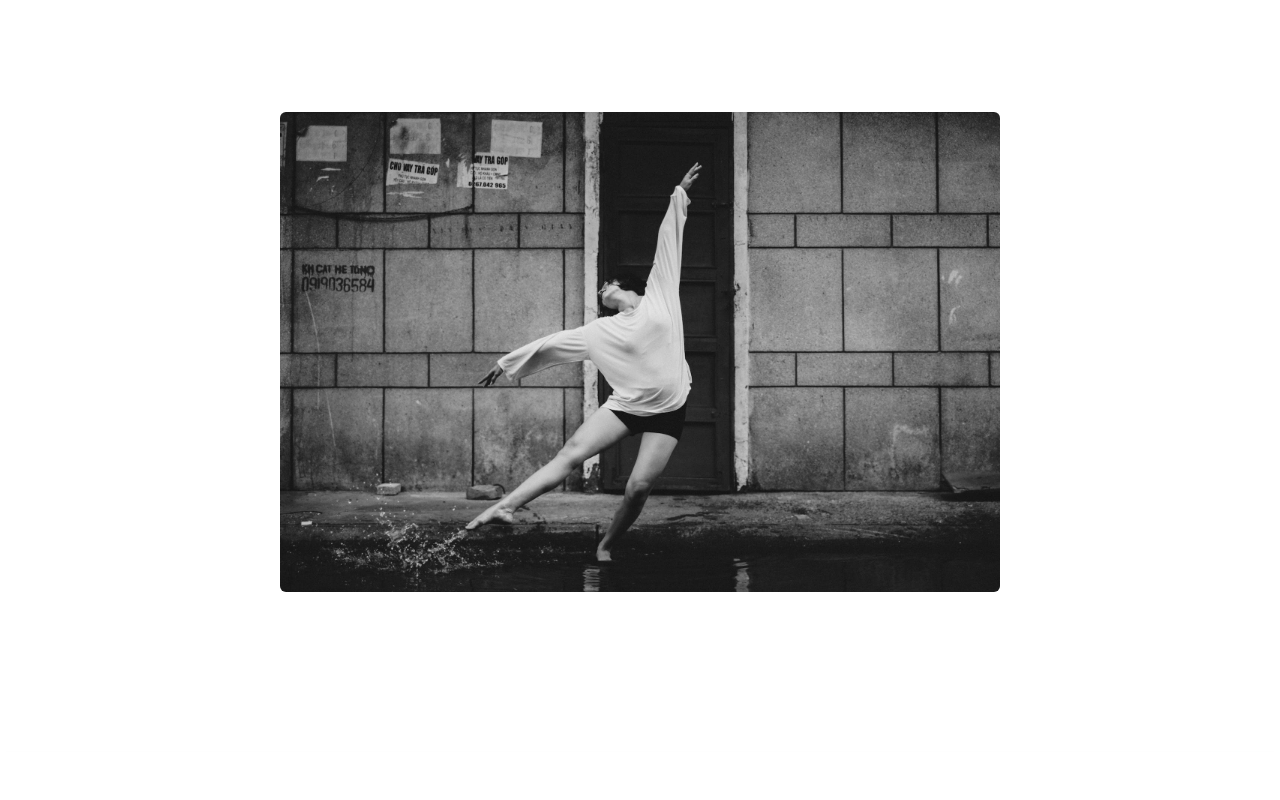
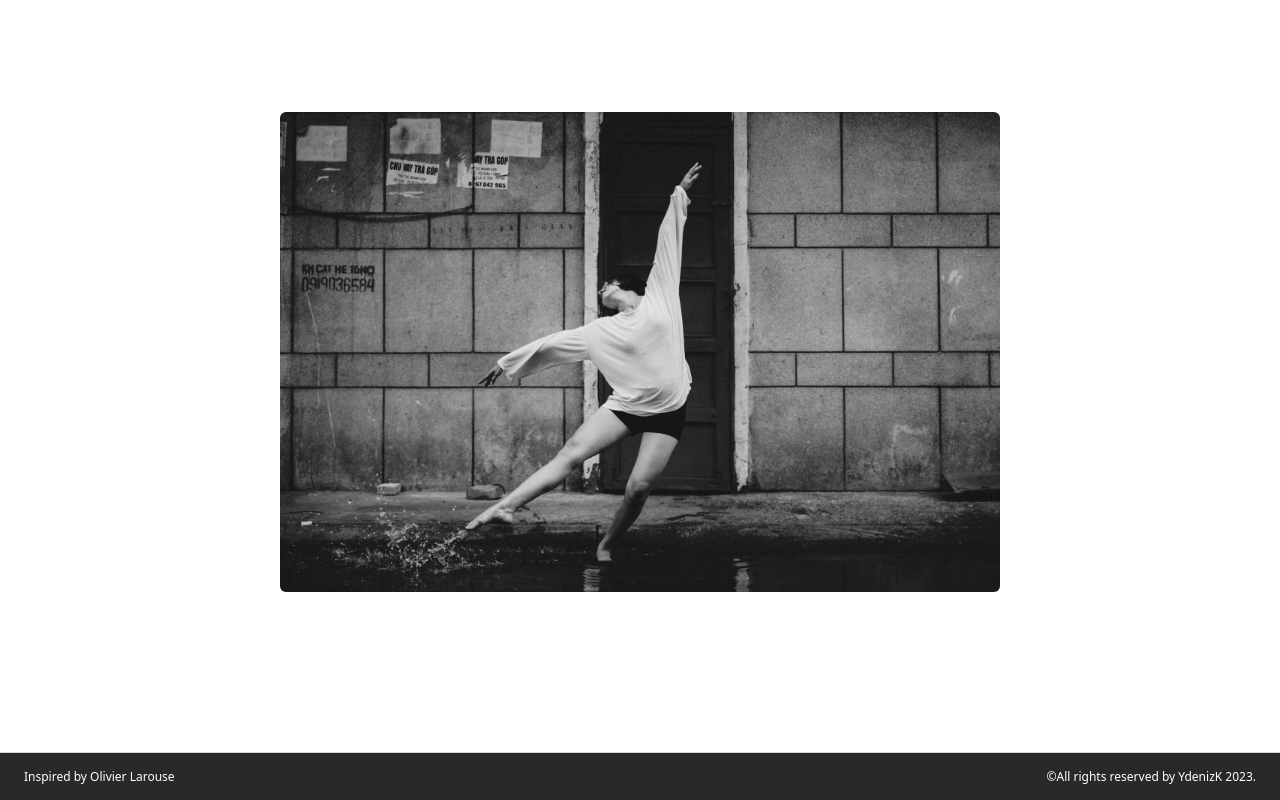
Before and after one commit to ydenizk/animations-nextjs, a Next.js app: page / in a window 1280 px wide. Shown: the part 912-1712 px from the top of the page. Before the commit the page ends 1664 px from the top, so only its background shows below. Built offline with nearby package versions, Linux system fonts and the light colour scheme.

Commit message:
vercel-6

```diff
--- a/app/page.js
+++ b/app/page.js
@@ -9,8 +9,9 @@ export default function Home() {
       <div className="w-full font-nunito h-[200vh]  overflow-hidden ">
         <HeroTextClient />
         <HeroImage />
-        <Footer />
+
       </div>
+      <Footer />
     </TransitionProvider>
   );
 }
```
